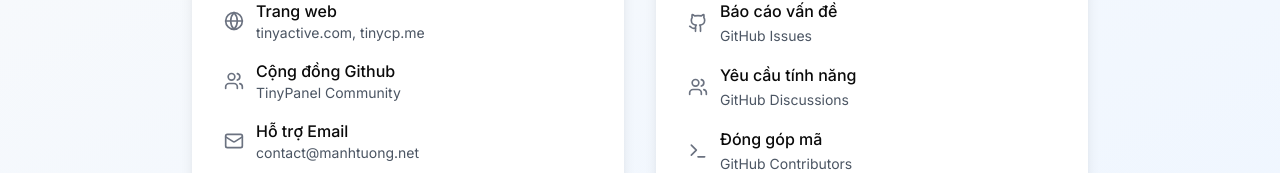
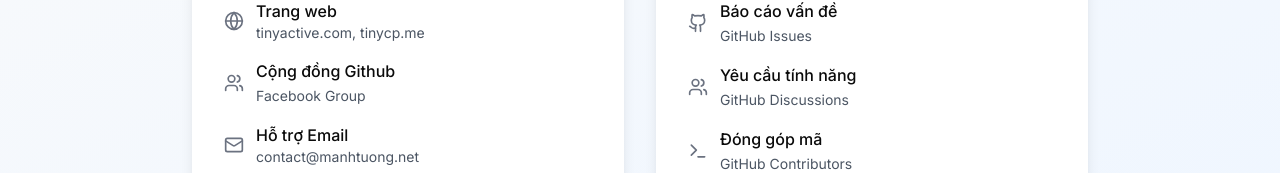
Before and after one commit to vncloudsco/langding-vip, a Next.js app: page / in a window 1280 px wide. Shown: the part 7127-7300 px from the top of the page. Built offline with nearby package versions, Linux system fonts and the light colour scheme.

Commit message:
facebook

```diff
--- a/app/page.tsx
+++ b/app/page.tsx
@@ -908,7 +908,12 @@ export default function TinyPanelLanding() {
                     <Users className="w-5 h-5 text-gray-500" />
                     <div>
                       <p className="font-medium">{t("support.community")}</p>
-                      <p className="text-sm text-gray-600">TinyPanel Community</p>
+                      <Link
+                        href="https://www.facebook.com/groups/tinycp.me"
+                        className="text-sm text-gray-600 hover:text-blue-600 transition-colors"
+                      >
+                        Facebook Group
+                      </Link>
                     </div>
                   </div>
                   <div className="flex items-center space-x-3">
```
